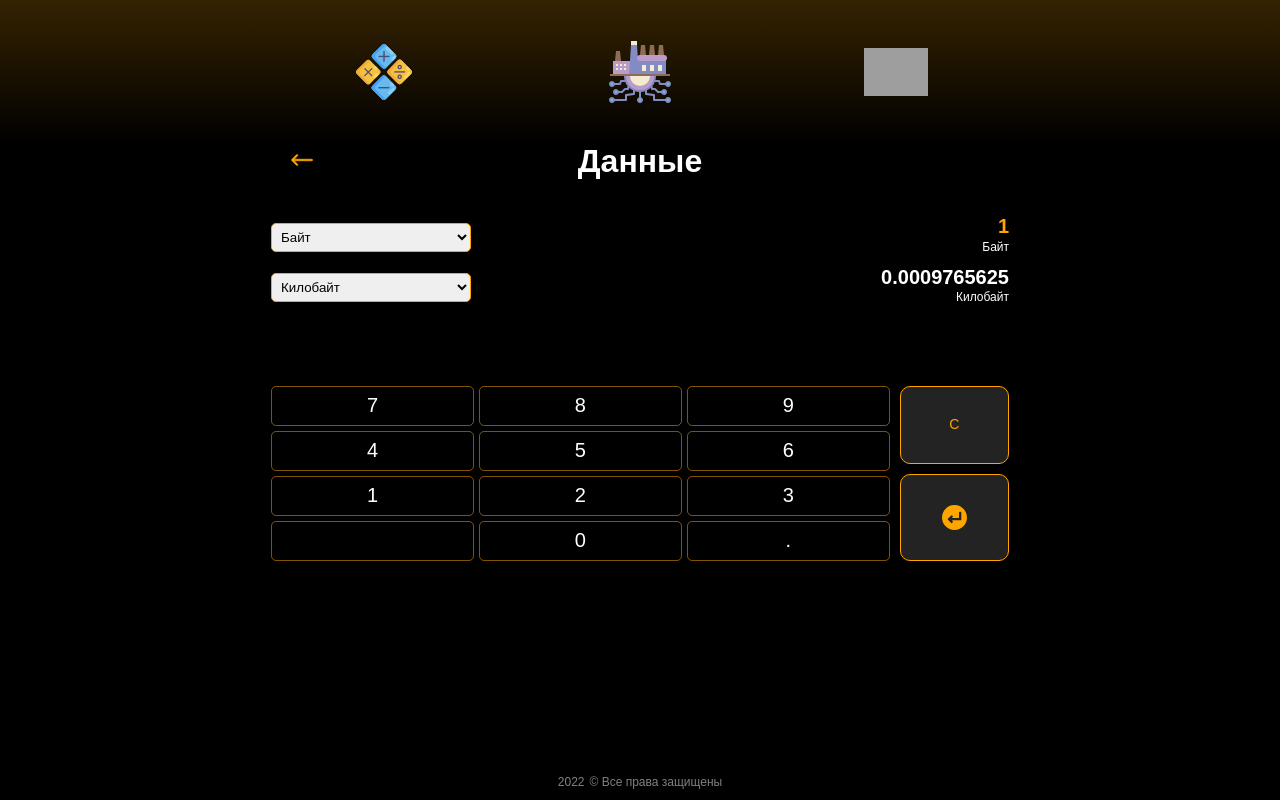
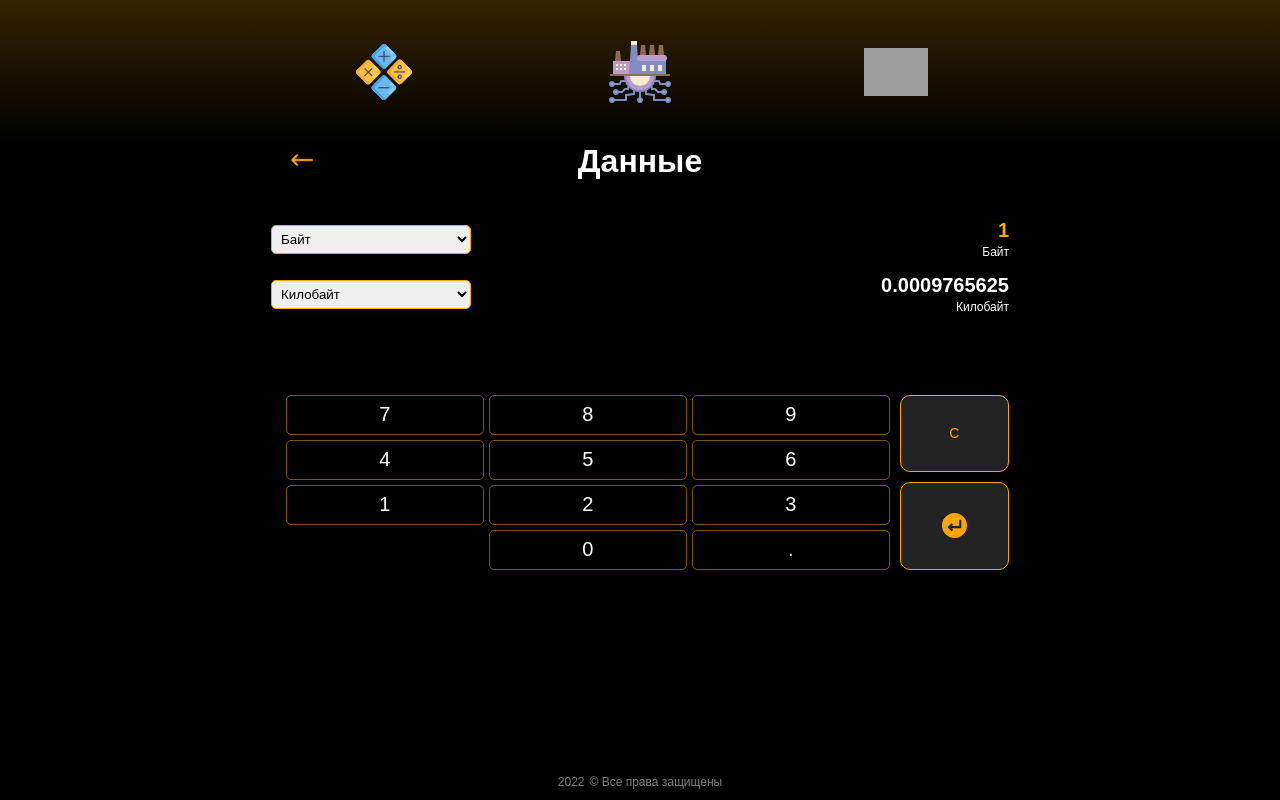
Before and after one commit to Yuri-Simonov/More_than_just_a_calculator, a React (Create React App) app: page /sections/digital_data in a window 1280 px wide. Built offline with nearby package versions, Linux system fonts and the light colour scheme; grey boxes are pictures that could not be loaded.

Commit message:
реализован переключатель активного поля

```diff
--- a/src/app/components/common/conversion.jsx
+++ b/src/app/components/common/conversion.jsx
@@ -7,7 +7,9 @@ const Conversion = ({
     firstSelectValue,
     secondSelectValue,
     firstResultValue,
-    secondResultValue
+    secondResultValue,
+    toggleActiveField,
+    activeField
 }) => {
     return (
         <section className="conversion">
@@ -32,7 +34,14 @@ const Conversion = ({
                         </select>
                     </div>
                     <div className="conversion__value">
-                        <p className="conversion__result conversion__result_active">
+                        <p
+                            className={
+                                activeField === 1
+                                    ? "conversion__result cr-1 conversion__result_active"
+                                    : "conversion__result cr-1"
+                            }
+                            onClick={(e) => toggleActiveField(e)}
+                        >
                             {firstResultValue}
                         </p>
                         <p className="conversion__measure">
@@ -60,7 +69,14 @@ const Conversion = ({
                         </select>
                     </div>
                     <div className="conversion__value">
-                        <p className="conversion__result">
+                        <p
+                            className={
+                                activeField === 2
+                                    ? "conversion__result cr-2 conversion__result_active"
+                                    : "conversion__result cr-2"
+                            }
+                            onClick={(e) => toggleActiveField(e)}
+                        >
                             {secondResultValue}
                         </p>
                         <p className="conversion__measure">
@@ -76,10 +92,12 @@ const Conversion = ({
 Conversion.propTypes = {
     measures: PropTypes.array.isRequired,
     toggleSelect: PropTypes.func.isRequired,
+    toggleActiveField: PropTypes.func,
     firstSelectValue: PropTypes.object,
     secondSelectValue: PropTypes.object,
     firstResultValue: PropTypes.string,
-    secondResultValue: PropTypes.string
+    secondResultValue: PropTypes.string,
+    activeField: PropTypes.number
 };
 
 export default Conversion;
--- a/src/app/components/common/simple_panel.jsx
+++ b/src/app/components/common/simple_panel.jsx
@@ -18,7 +18,7 @@ const SimplePanel = ({
         [7, 8, 9],
         [4, 5, 6],
         [1, 2, 3],
-        [" ", 0, "."]
+        [0, "."]
     ];
 
     return (
--- a/src/app/components/pages/sections/digital_data.jsx
+++ b/src/app/components/pages/sections/digital_data.jsx
@@ -21,6 +21,8 @@ const DigitalData = () => {
     const [firstResult, setFirstResult] = useState("1");
     // Состояние второго результата
     const [secondResult, setSecondResult] = useState("1024");
+    // Состояние для переключения активного результата
+    const [activeField, setActiveField] = useState(1);
     // Изменение значения в активном поле (которое имеет желтый цвет)
     const changeValue = (btnValue) => {
         if (firstResult === "0" && btnValue !== ".") {
@@ -71,6 +73,13 @@ const DigitalData = () => {
         }
     };
 
+    // Переключение активного поля
+    const changeActiveField = (elem) => {
+        elem.target.className.indexOf("cr-1") !== -1
+            ? setActiveField(1)
+            : setActiveField(2);
+    };
+
     return (
         <div className="container-inner">
             <Title title={"Данные"} />
@@ -81,6 +90,8 @@ const DigitalData = () => {
                 secondSelectValue={secondSelect}
                 firstResultValue={firstResult}
                 secondResultValue={secondResult}
+                toggleActiveField={changeActiveField}
+                activeField={activeField}
             />
             <SimplePanel
                 changeValue={changeValue}
--- a/src/app/scss/blocks/conversion.scss
+++ b/src/app/scss/blocks/conversion.scss
@@ -31,6 +31,7 @@
     &__result {
         font-weight: bold;
         font-size: 20px;
+        line-height: 1.1;
         @media (max-width: 320px) {
             font-size: 16px;
         }
@@ -42,6 +43,7 @@
 
     &__measure {
         font-size: 12px;
+        line-height: 1.1;
         margin-top: 5px;
     }
 }
--- a/src/app/scss/blocks/simple_panel.scss
+++ b/src/app/scss/blocks/simple_panel.scss
@@ -20,12 +20,12 @@
     gap: 5px;
     &__row {
         display: flex;
-        justify-content: space-between;
+        justify-content: flex-end;
         align-items: center;
         gap: 0 5px;
     }
     &__col {
-        flex: 1 0 18%;
+        flex: 0 0 32%;
         height: 40px;
         border: 1px solid $orange-2;
         cursor: pointer;
```
